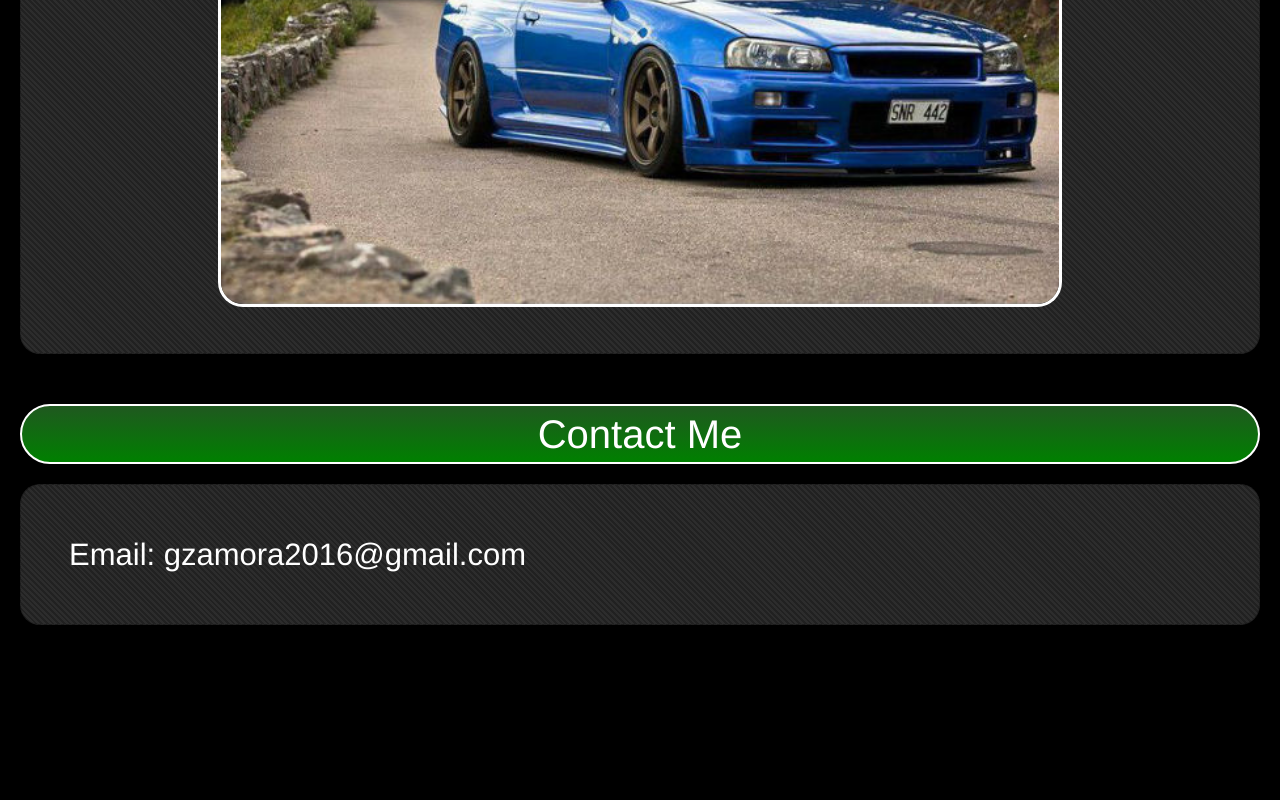
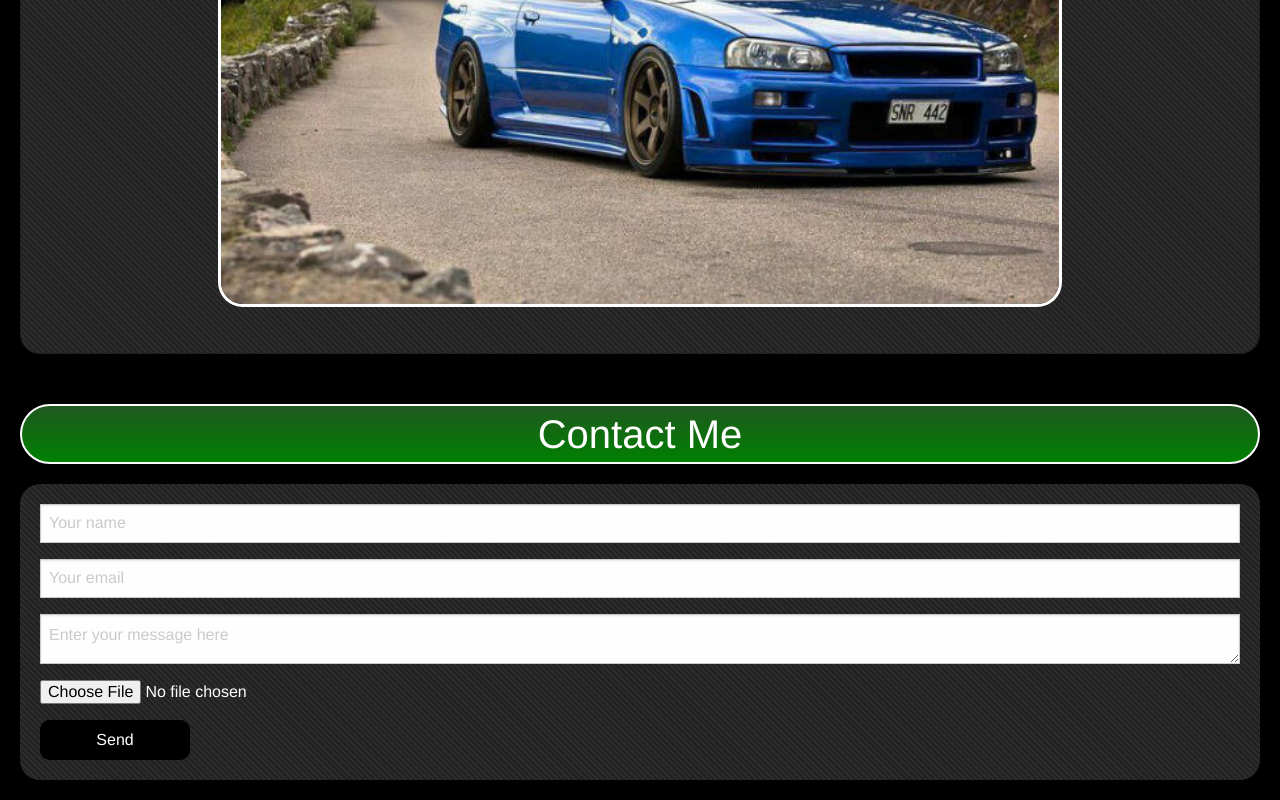
Before and after one commit to seddboi/Portfolio-Homework-2, a plain HTML site: page index.html in a window 1280 px wide. Shown: the part 3764-4564 px from the top of the page. Before the commit the page ends 4409 px from the top, so only its background shows below. Drawn offline with nearby package versions, Linux system fonts and the light colour scheme.

Commit message:
added form submission using mailthis.to api

```diff
--- a/assets/css/style.css
+++ b/assets/css/style.css
@@ -151,6 +151,70 @@ body {
     border-radius: 20px;
     background-image: repeating-linear-gradient(45deg, rgba(226, 226, 226,0.06) 0px, rgba(226, 226, 226,0.06) 2px,transparent 2px, transparent 4px),linear-gradient(90deg, rgb(33,33,33),rgb(33,33,33));
     margin: 20px;
+    padding: 20px;
+}
+
+#glow-on-hover {
+    width: 150px;
+    height: 40px;
+    border: none;
+    outline: none;
+    color: #ffffff;
+    background: #000;
+    cursor: pointer;
+    position: relative;
+    z-index: 0;
+    border-radius: 10px;
+}
+#button-text {
+    color: #ffffff;
+}
+
+#glow-on-hover:before {
+    content: '';
+    background: linear-gradient(45deg, #ff0000, #ff7300, #fffb00, #48ff00, #00ffd5, #002bff, #7a00ff, #ff00c8, #ff0000);
+    position: absolute;
+    top: -2px;
+    left:-2px;
+    background-size: 400%;
+    z-index: -1;
+    filter: blur(5px);
+    width: calc(100% + 4px);
+    height: calc(100% + 4px);
+    animation: glowing 20s linear infinite;
+    opacity: 0;
+    transition: opacity .3s ease-in-out;
+    border-radius: 10px;
+}
+
+#glow-on-hover:active {
+    color: #ffffff;
+}
+
+#glow-on-hover:active:after {
+    background: transparent;
+}
+
+#glow-on-hover:hover:before {
+    opacity: 1;
+}
+
+#glow-on-hover:after {
+    z-index: -1;
+    content: '';
+    position: absolute;
+    width: 100%;
+    height: 100%;
+    background: #000;
+    left: 0;
+    top: 0;
+    border-radius: 10px;
+}
+
+@keyframes glowing {
+    0% { background-position: 0 0; }
+    50% { background-position: 400% 0; }
+    100% { background-position: 0 0; }
 }
 
 @media screen and (max-width: 39.9375em) {
--- a/index.html
+++ b/index.html
@@ -153,9 +153,18 @@
     <div class='contact'>
         <h2 id='contact-title'>Contact Me</h2>
 
-        <div id='contact-section' class='callout large'>
-            <h3>Email: gzamora2016@gmail.com</h3>
-        </div>
+        <form id='contact-section' action="https://mailthis.to/sedboi"
+            method="POST" encType="multipart/form-data">
+            <input type="text" name="name" placeholder="Your name">
+            <input type="email" name="_replyto" placeholder="Your email">
+            <textarea name="message" placeholder="Enter your message here"></textarea>
+            <input type="file" name="file" placeholder="Attachments (optional)">
+            <input type="hidden" name="_subject" value="Contact form submitted">
+            <input type="hidden" name="_after" value="https://myhomepage.net/">
+            <input type="hidden" name="_honeypot" value="">
+            <input type="hidden" name="_confirmation" value="">
+            <button id='glow-on-hover' type="submit">Send</button>
+        </form>
     </div>
     <script src="https://cdn.jsdelivr.net/npm/foundation-sites@6.6.3/dist/js/foundation.min.js" integrity="sha256-pRF3zifJRA9jXGv++b06qwtSqX1byFQOLjqa2PTEb2o=" crossorigin="anonymous"></script>
 </body>
```
